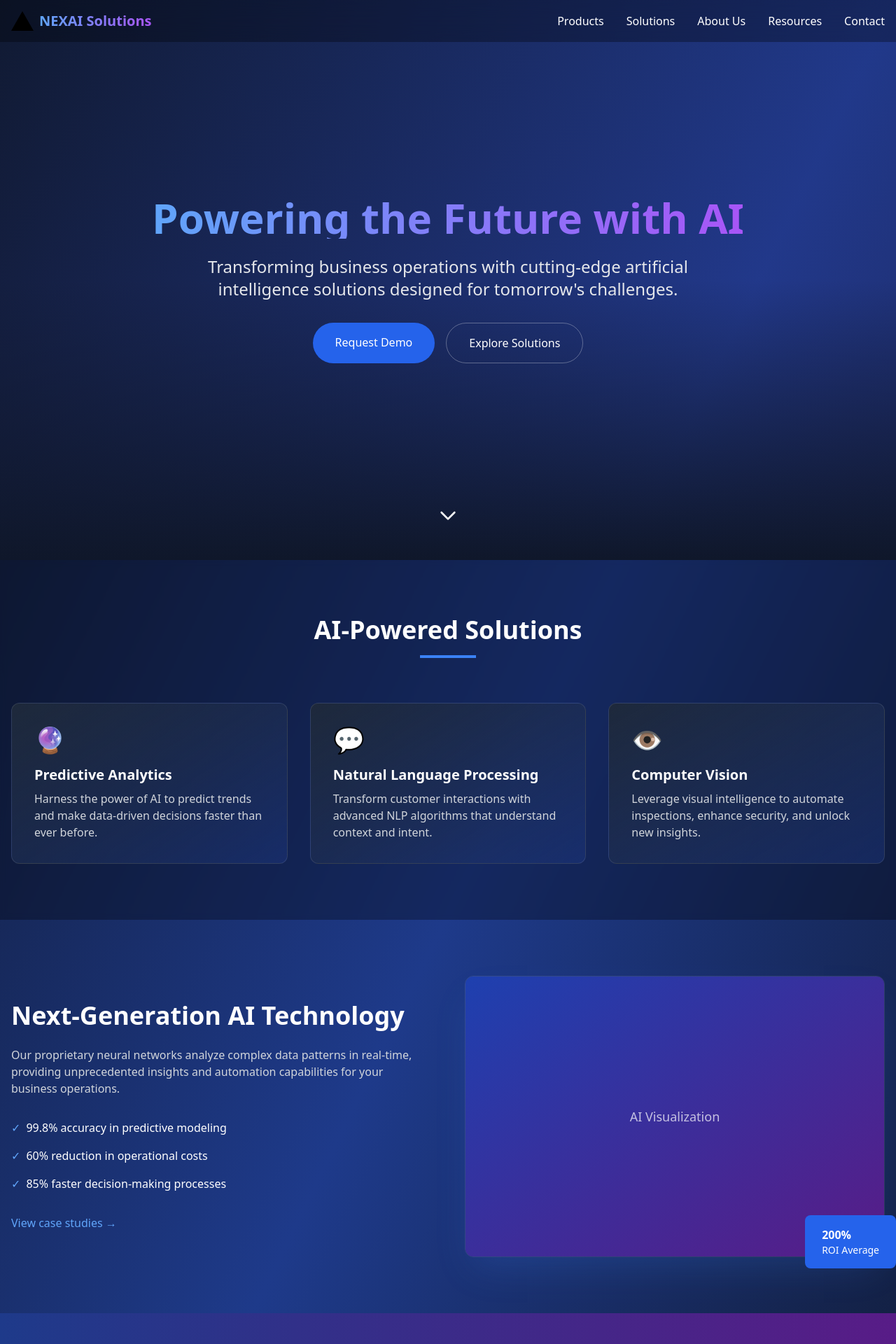
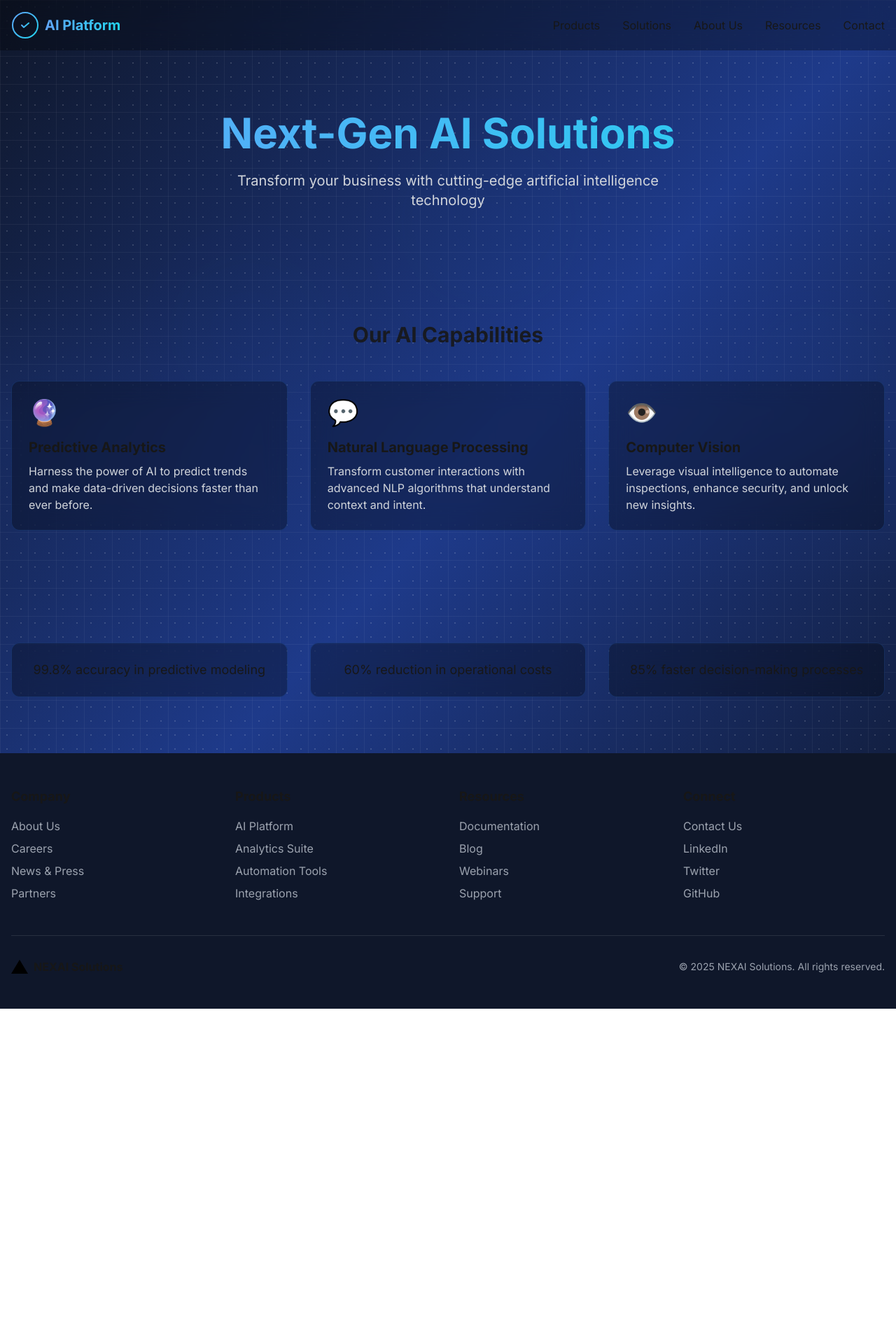
Before and after one commit to ryanleis/rl-nextjs-boilerplate, a Next.js app: page / in a window 1280 px wide. Shown: the top 1920 px of the page at 70% size. After the commit the page ends 1441 px from the top, so only its background shows below. Built offline with nearby package versions, Linux system fonts and the light colour scheme.

Commit message:
updateing graphic

```diff
--- a/app/page.tsx
+++ b/app/page.tsx
@@ -42,20 +42,58 @@ export default function Home() {
   ];
 
   return (
-    <div className="min-h-screen flex flex-col bg-gradient-to-br from-slate-900 via-blue-900 to-slate-900 text-white font-sans">
+    <div className="min-h-screen flex flex-col relative overflow-hidden">
+      {/* Background Elements */}
+      <div className="absolute inset-0 -z-10">
+        {/* Main background gradient */}
+        <div className="absolute inset-0 bg-gradient-to-br from-slate-900 via-blue-900 to-slate-900" />
+
+        {/* AI Pattern Overlay */}
+        <div className="absolute inset-0 opacity-20">
+          <svg className="w-full h-full" xmlns="http://www.w3.org/2000/svg">
+            <defs>
+              <pattern id="grid" width="40" height="40" patternUnits="userSpaceOnUse">
+                <path d="M 40 0 L 0 0 0 40" fill="none" stroke="white" strokeWidth="0.5" />
+              </pattern>
+              <pattern id="dots" width="20" height="20" patternUnits="userSpaceOnUse">
+                <circle cx="10" cy="10" r="1" fill="white" />
+              </pattern>
+            </defs>
+            <rect width="100%" height="100%" fill="url(#grid)" />
+            <rect width="100%" height="100%" fill="url(#dots)" />
+          </svg>
+        </div>
+
+        {/* Floating AI Elements */}
+        <div className="absolute inset-0 overflow-hidden">
+          {[...Array(5)].map((_, i) => (
+            <div
+              key={i}
+              className="absolute w-64 h-64 rounded-full opacity-10 blur-3xl"
+              style={{
+                background: `radial-gradient(circle, rgba(59, 130, 246, 0.5) 0%, rgba(59, 130, 246, 0) 70%)`,
+                top: `${Math.random() * 100}%`,
+                left: `${Math.random() * 100}%`,
+                transform: `scale(${0.5 + Math.random()})`,
+              }}
+            />
+          ))}
+        </div>
+      </div>
+
       {/* Header Navigation */}
       <header className="fixed w-full bg-black/30 backdrop-blur-lg z-50">
         <div className="container mx-auto flex justify-between items-center px-4 py-4">
           <div className="flex items-center gap-2">
             <Image
-              src="/vercel.svg"
-              alt="Company Logo"
-              width={32}
-              height={32}
-              className="invert"
+              src="/logo.svg"
+              alt="AI Platform Logo"
+              width={40}
+              height={40}
+              className="w-10 h-10"
             />
-            <span className="text-xl font-bold bg-clip-text text-transparent bg-gradient-to-r from-blue-400 to-purple-500">
-              NEXAI Solutions
+            <span className="text-xl font-bold bg-gradient-to-r from-blue-400 to-cyan-400 bg-clip-text text-transparent">
+              AI Platform
             </span>
           </div>
 
@@ -93,58 +131,33 @@ export default function Home() {
         )}
       </header>
 
+      {/* Main Content */}
+      <main className="flex-1 pt-20">
         {/* Hero Section */}
-      <section className="relative h-screen flex items-center justify-center overflow-hidden">
-        <div className="absolute inset-0 z-0">
-          <div className="absolute inset-0 bg-gradient-to-br from-blue-900/30 to-purple-900/30 opacity-30"></div>
-          <div className="absolute inset-0 bg-gradient-to-t from-slate-900 via-transparent to-transparent"></div>
-        </div>
-
-        <div className="container mx-auto px-4 z-10 flex flex-col items-center text-center">
-          <h1 className="text-4xl md:text-6xl font-bold mb-6 bg-clip-text text-transparent bg-gradient-to-r from-blue-400 to-purple-500">
-            Powering the Future with AI
+        <section className="relative py-20 px-4">
+          <div className="container mx-auto text-center">
+            <h1 className="text-5xl md:text-6xl font-bold mb-6 bg-gradient-to-r from-blue-400 to-cyan-400 bg-clip-text text-transparent">
+              Next-Gen AI Solutions
             </h1>
-          <p className="text-xl md:text-2xl mb-8 max-w-3xl text-gray-200">
-            Transforming business operations with cutting-edge artificial intelligence solutions designed for tomorrow's challenges.
+            <p className="text-xl text-gray-300 max-w-2xl mx-auto">
+              Transform your business with cutting-edge artificial intelligence technology
             </p>
-          <div className="flex flex-col sm:flex-row gap-4">
-            <a
-              className="rounded-full bg-blue-600 hover:bg-blue-700 px-8 py-4 font-medium transition-colors"
-              href="#demo"
-            >
-              Request Demo
-            </a>
-            <a
-              className="rounded-full border border-white/30 hover:bg-white/10 px-8 py-4 font-medium transition-colors"
-              href="#solutions"
-            >
-              Explore Solutions
-            </a>
-          </div>
-        </div>
-
-        <div className="absolute bottom-10 left-0 right-0 flex justify-center">
-          <div className="animate-bounce">
-            <svg xmlns="http://www.w3.org/2000/svg" fill="none" viewBox="0 0 24 24" stroke="currentColor" className="w-8 h-8">
-              <path strokeLinecap="round" strokeLinejoin="round" strokeWidth={2} d="M19 9l-7 7-7-7" />
-            </svg>
-          </div>
           </div>
         </section>
 
         {/* Features Section */}
-      <section id="products" className="py-20 bg-black/30 backdrop-blur-sm">
-        <div className="container mx-auto px-4">
-          <div className="text-center mb-16">
-            <h2 className="text-3xl md:text-4xl font-bold mb-4">AI-Powered Solutions</h2>
-            <div className="w-20 h-1 bg-blue-500 mx-auto"></div>
-          </div>
-
+        <section className="py-20 px-4 relative">
+          <div className="absolute inset-0 bg-gradient-to-b from-transparent via-blue-900/20 to-transparent" />
+          <div className="container mx-auto">
+            <h2 className="text-3xl font-bold text-center mb-12">Our AI Capabilities</h2>
             <div className="grid grid-cols-1 md:grid-cols-3 gap-8">
               {features.map((feature, index) => (
-              <div key={index} className="bg-gradient-to-br from-slate-800 to-blue-900/40 p-8 rounded-xl border border-white/10 hover:border-blue-500/50 transition group hover:-translate-y-1">
+                <div
+                  key={index}
+                  className="bg-black/30 backdrop-blur-lg p-6 rounded-xl border border-blue-500/20 hover:border-blue-500/40 transition-all"
+                >
                   <div className="text-4xl mb-4">{feature.icon}</div>
-                <h3 className="text-xl font-bold mb-2 group-hover:text-blue-400 transition">{feature.title}</h3>
+                  <h3 className="text-xl font-bold mb-2">{feature.title}</h3>
                   <p className="text-gray-300">{feature.description}</p>
                 </div>
               ))}
@@ -152,57 +165,22 @@ export default function Home() {
           </div>
         </section>
 
-      {/* Showcase Section */}
-      <section id="solutions" className="py-20 relative">
-        <div className="container mx-auto px-4">
-          <div className="flex flex-col md:flex-row gap-12 items-center">
-            <div className="md:w-1/2">
-              <h2 className="text-3xl md:text-4xl font-bold mb-6">Next-Generation AI Technology</h2>
-              <p className="text-gray-300 mb-8">
-                Our proprietary neural networks analyze complex data patterns in real-time, providing unprecedented insights and automation capabilities for your business operations.
-              </p>
-              <ul className="space-y-4">
-                {statPoints.map((point, index) => (
-                  <li key={index} className="flex items-center">
-                    <span className="mr-2 text-blue-400">✓</span>
-                    {point}
-                  </li>
+        {/* Stats Section */}
+        <section className="py-20 px-4">
+          <div className="container mx-auto">
+            <div className="grid grid-cols-1 md:grid-cols-3 gap-8">
+              {statPoints.map((stat, index) => (
+                <div
+                  key={index}
+                  className="bg-black/30 backdrop-blur-lg p-6 rounded-xl border border-blue-500/20 text-center"
+                >
+                  <p className="text-lg">{stat}</p>
+                </div>
               ))}
-              </ul>
-              <a href="#case-studies" className="inline-block mt-8 text-blue-400 hover:underline">
-                View case studies →
-              </a>
-            </div>
-            <div className="md:w-1/2 relative">
-              <div className="rounded-xl overflow-hidden shadow-2xl shadow-blue-500/20 border border-white/10">
-                <div className="w-full h-[400px] bg-gradient-to-br from-blue-800 to-purple-900 flex items-center justify-center">
-                  <p className="text-lg text-white/70">AI Visualization</p>
-                </div>
-              </div>
-              <div className="absolute -bottom-4 -right-4 bg-blue-600 px-6 py-4 rounded-lg">
-                <p className="font-bold">200%</p>
-                <p className="text-sm">ROI Average</p>
-              </div>
-            </div>
             </div>
           </div>
         </section>
-
-      {/* CTA Section */}
-      <section className="py-20 bg-gradient-to-r from-blue-900 to-purple-900">
-        <div className="container mx-auto px-4 text-center">
-          <h2 className="text-3xl md:text-4xl font-bold mb-6">Ready to Transform Your Business?</h2>
-          <p className="text-xl mb-8 max-w-3xl mx-auto">
-            Join the AI revolution and stay ahead of your competition with our cutting-edge solutions.
-          </p>
-          <a
-            className="rounded-full bg-white text-blue-900 hover:bg-blue-100 px-8 py-4 font-bold text-lg transition-colors inline-block"
-            href="#contact"
-          >
-            Schedule a Consultation
-          </a>
-        </div>
-      </section>
+      </main>
 
       {/* Footer */}
       <footer id="contact" className="bg-slate-900 py-12">
```
Also changed, not shown: public/logo.svg (added). Lines whose indentation alone changed are shown as unchanged.
